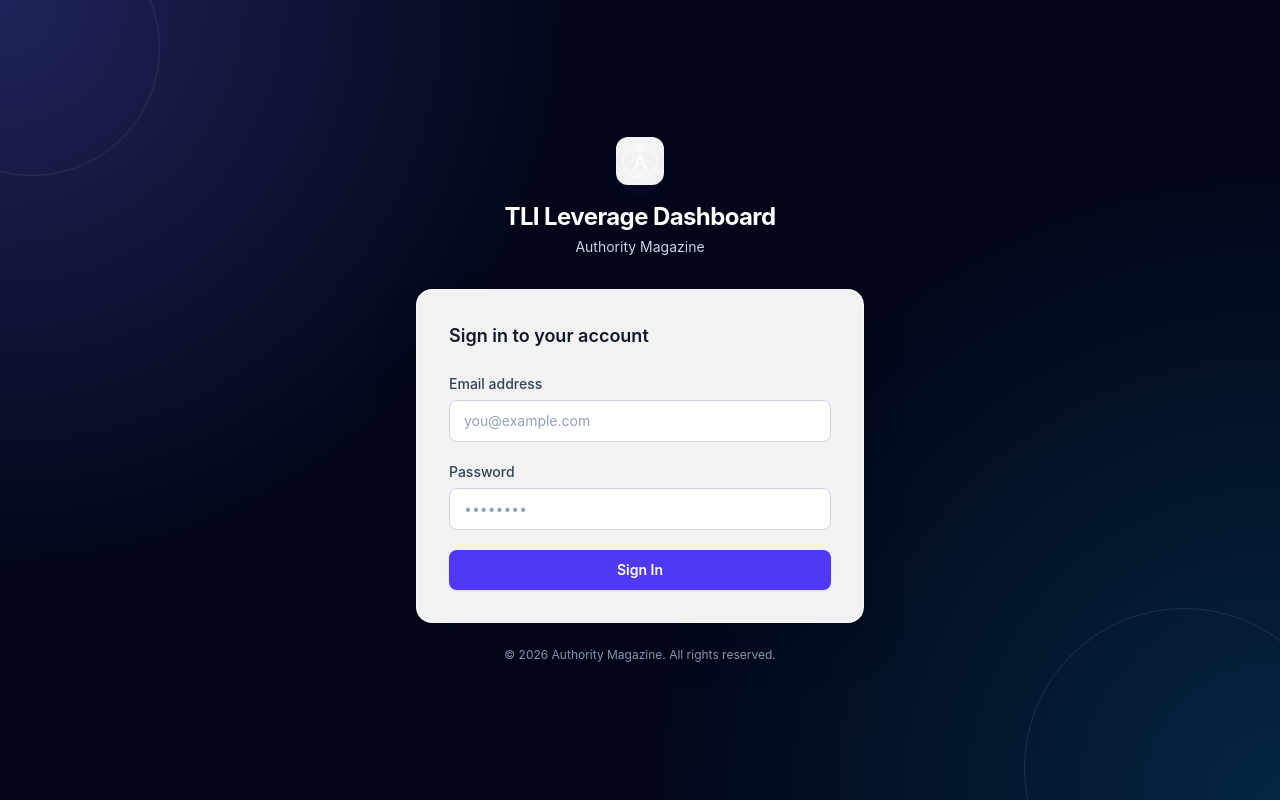
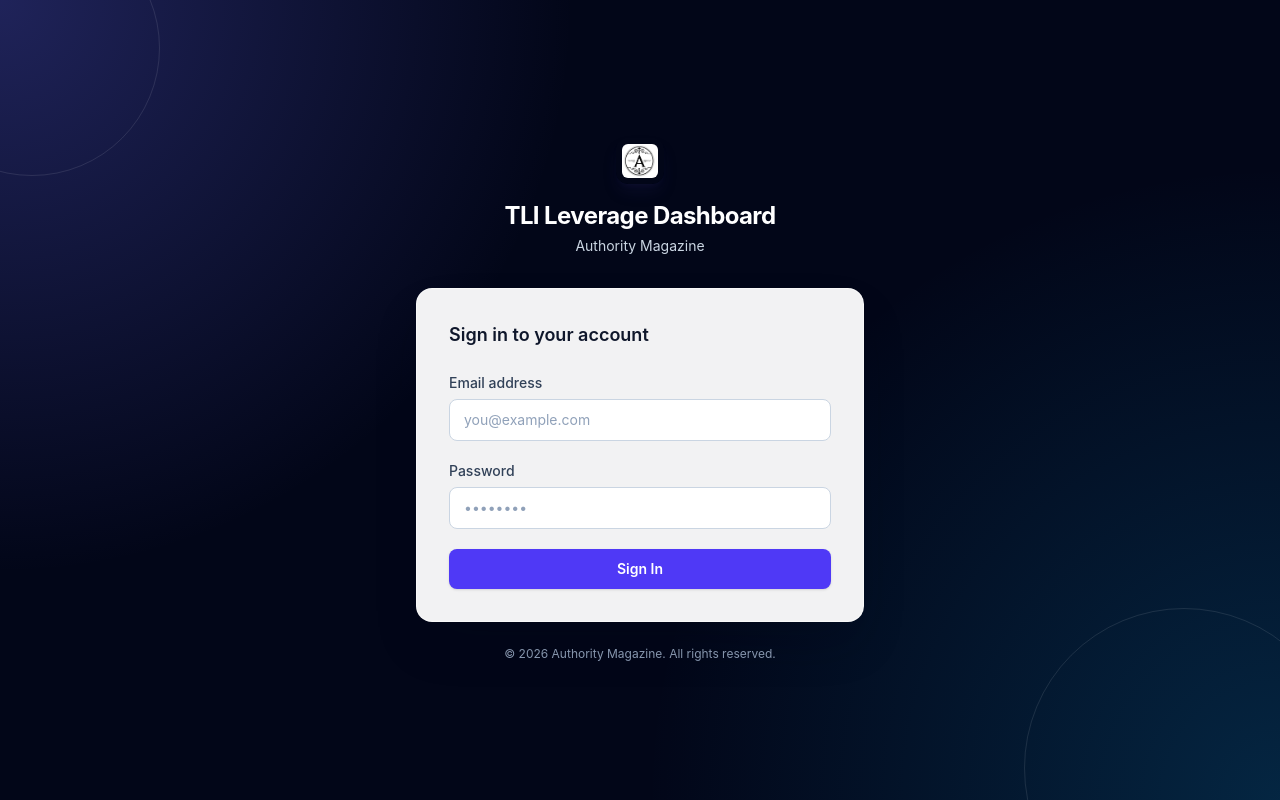
Before and after one commit to PaulPachad/TLI-Dashboard, a Next.js app: page /login in a window 1280 px wide. Built offline with nearby package versions, Linux system fonts and the light colour scheme.

Commit message:
feat: use white logo for login and white background for internal black logo

```diff
--- a/src/app/(admin)/layout.tsx
+++ b/src/app/(admin)/layout.tsx
@@ -137,7 +137,7 @@
     <nav className="flex flex-1 flex-col">
       {/* Brand */}
       <div className="flex h-16 items-center gap-2 border-b border-slate-100 px-6">
-        <Image src="/logo.png" alt="" width={32} height={32} priority unoptimized />
+        <Image src="/logo.png" alt="" width={32} height={32} priority unoptimized className="bg-white rounded-sm" />
         <span className="text-sm font-bold text-slate-900">TLI Leverage</span>
       </div>
 
--- a/src/app/(auth)/login/page.tsx
+++ b/src/app/(auth)/login/page.tsx
@@ -44,13 +44,13 @@
       {/* Logo / Brand */}
       <div className="mb-8 text-center">
         <Image
-          src="/logo.png"
+          src="/logo-white.png"
           alt="TLI Leverage"
           width={48}
           height={48}
           priority
           unoptimized
-          className="mx-auto mb-4 rounded-xl bg-white/95 p-1.5 shadow-lg shadow-indigo-950/30"
+          className="mx-auto mb-4 rounded-xl bg-transparent p-1.5 shadow-lg shadow-indigo-950/30"
         />
         <h1 className="text-2xl font-bold tracking-tight text-white">
           TLI Leverage Dashboard
--- a/src/app/(dashboard)/layout.tsx
+++ b/src/app/(dashboard)/layout.tsx
@@ -121,7 +121,7 @@
     <nav className="flex flex-1 flex-col">
       {/* Brand */}
       <div className="flex h-16 items-center gap-2 border-b border-slate-100 px-6">
-        <Image src="/logo.png" alt="" width={32} height={32} priority unoptimized />
+        <Image src="/logo.png" alt="" width={32} height={32} priority unoptimized className="bg-white rounded-sm" />
         <span className="text-sm font-bold text-slate-900">TLI Leverage</span>
       </div>
 
```
Also changed, not shown: public/logo-white.png (added).
